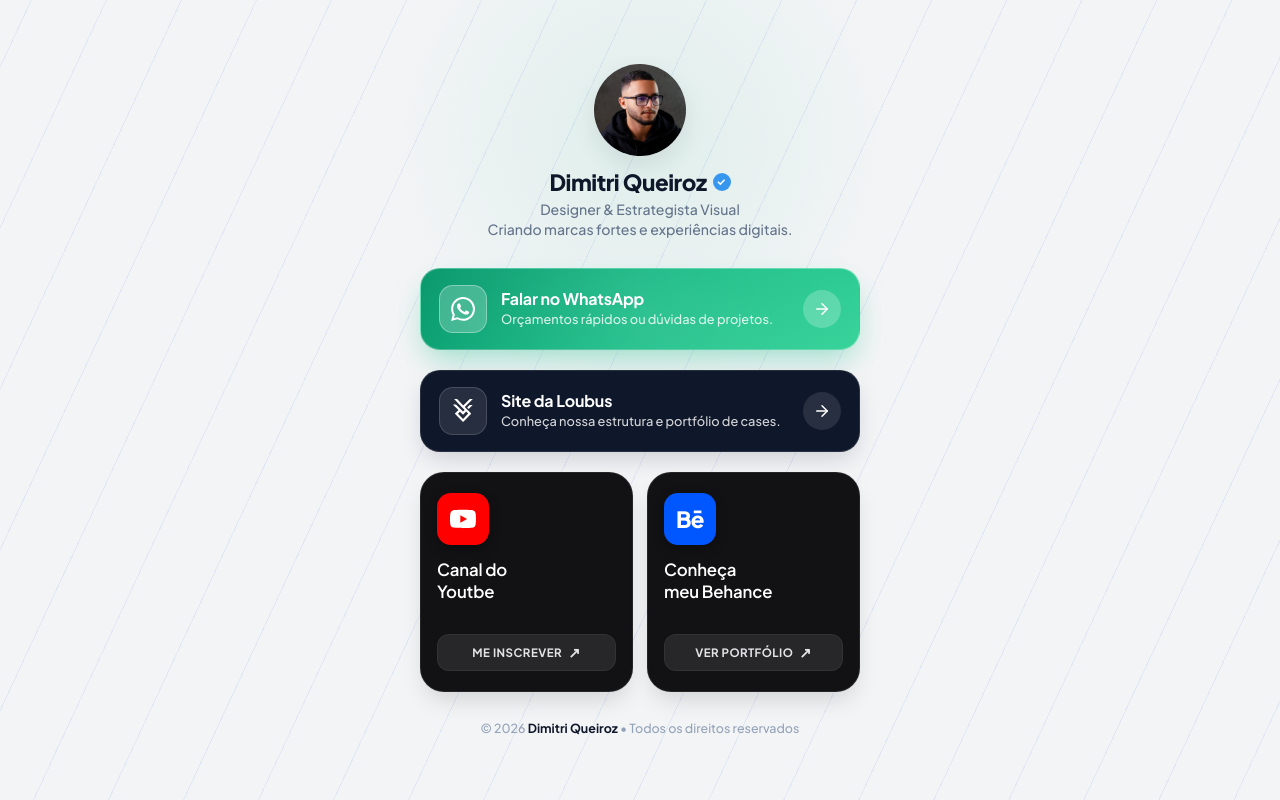
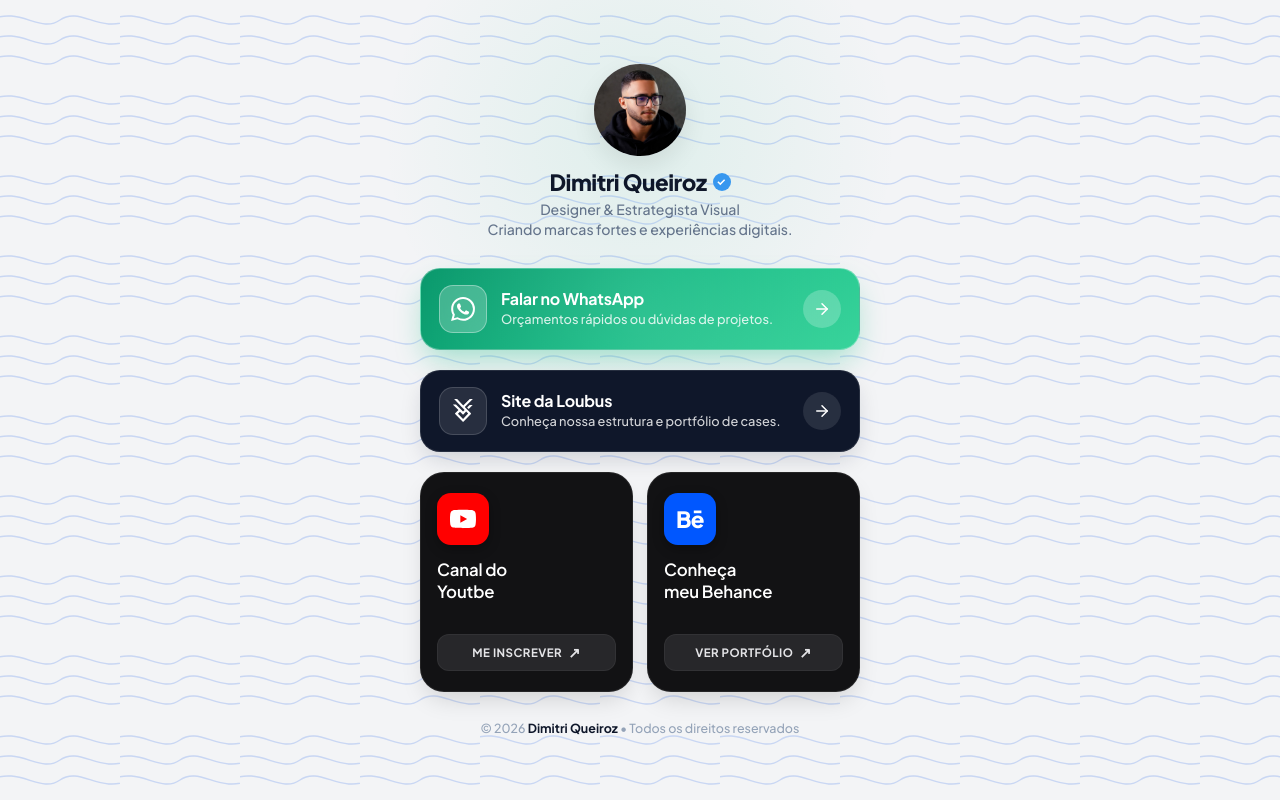
Before and after one commit to dimitrimello57/bio-dimitriqueiroz, a plain HTML site: page dimitriqueiroz/index.html in a window 1280 px wide. Drawn offline with nearby package versions, Linux system fonts and the light colour scheme.

Commit message:
Replace diagonal line background with animated sound-wave pattern at 20% opacity
Co-Authored-By: Claude Sonnet 5 <noreply@anthropic.com>

```diff
--- a/dimitriqueiroz/index.html
+++ b/dimitriqueiroz/index.html
@@ -74,22 +74,9 @@
       left: 0;
       width: 100%;
       height: 100%;
-      background-image: repeating-linear-gradient(
-        115deg,
-        rgba(37, 99, 235, 0.09) 0px,
-        rgba(37, 99, 235, 0.09) 1px,
-        transparent 1px,
-        transparent 68px
-      );
-      background-size: 200% 200%;
+      opacity: 0.2;
       pointer-events: none;
       z-index: 0;
-      animation: bg-lines-move 24s linear infinite;
-    }
-
-    @keyframes bg-lines-move {
-      0% { background-position: 0% 0%; }
-      100% { background-position: 100% 100%; }
     }
 
     /* CONTAINER PRINCIPAL */
@@ -480,7 +467,17 @@
   </div>
 
   <div class="bg-glow-top"></div>
-  <div class="bg-grid"></div>
+  <svg class="bg-grid" xmlns="http://www.w3.org/2000/svg">
+    <defs>
+      <pattern id="wave-pattern" width="120" height="80" patternUnits="userSpaceOnUse">
+        <path d="M-10,20 C 20,6 40,34 60,20 C 80,6 100,34 130,20" fill="none" stroke="#2563EB" stroke-width="1.5"/>
+        <path d="M-10,40 C 20,26 40,54 60,40 C 80,26 100,54 130,40" fill="none" stroke="#2563EB" stroke-width="1.5"/>
+        <path d="M-10,60 C 20,46 40,74 60,60 C 80,46 100,74 130,60" fill="none" stroke="#2563EB" stroke-width="1.5"/>
+        <animateTransform attributeName="patternTransform" type="translate" from="0 0" to="-120 0" dur="6s" repeatCount="indefinite"/>
+      </pattern>
+    </defs>
+    <rect width="100%" height="100%" fill="url(#wave-pattern)"/>
+  </svg>
 
   <main class="container">
 
```
